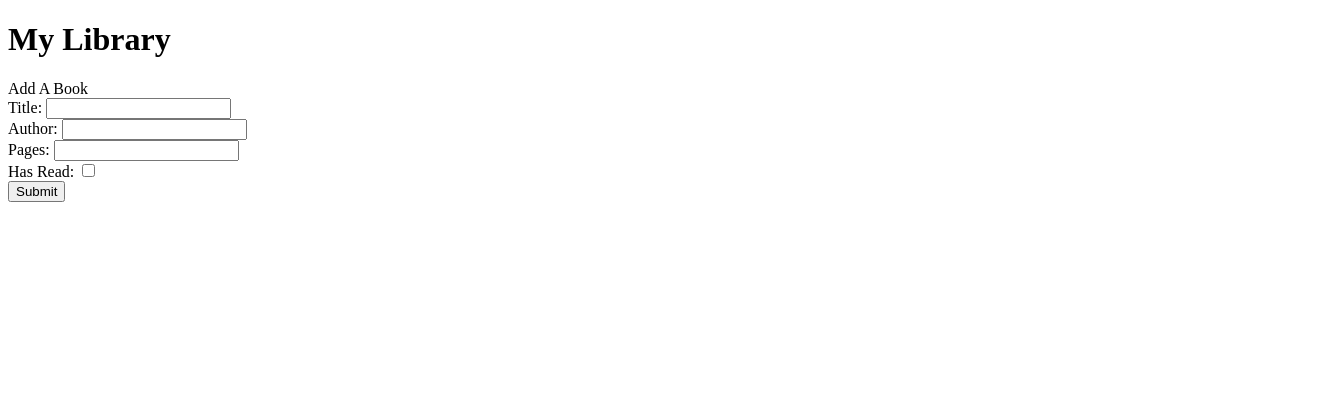
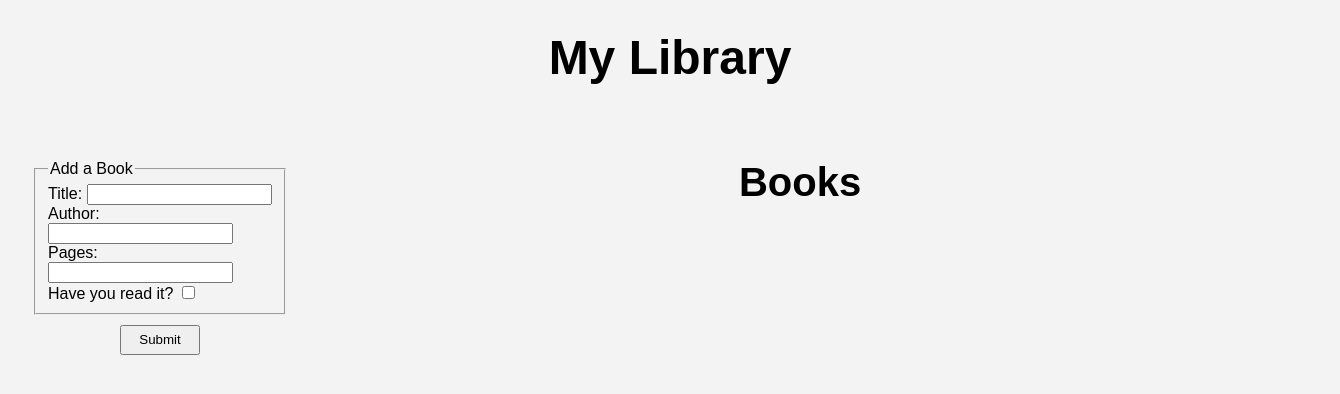
Before and after one commit to mrdoza/myLibrary, a plain HTML site: page index.html in a window 1280 px wide. Shown: the whole page, 1340 px wide, since content can reach past the window. Drawn offline with Linux system fonts and the light colour scheme.

Commit message:
worked on layout fieldset the form 3 x 3 grid layout on the right

```diff
--- a/index.html
+++ b/index.html
@@ -6,21 +6,33 @@
     <title>MyLibrary</title>
     <link rel="stylesheet" href="style.css" />
   </head>
+
   <body>
-    <h1>My Library</h1>
-    Add A Book
-    <form>
+    <header>
+      <h1 class="title">My Library</h1>
+    </header>
+    <div class="main">
+      <div class="leftPane">
+        <form action="example.com/path" method="post">
+          <fieldset>
+            <legend>Add a Book</legend>
             <label for="title">Title:</label>
             <input type="text" id="title" name="title" /><br />
             <label for="author">Author:</label>
             <input type="text" id="author" name="author" /><br />
             <label for="pages">Pages:</label>
             <input type="number" id="pages" name="pages" /><br />
-      <label for="hasRead">Has Read:</label>
+            <label for="hasRead">Have you read it?</label>
             <input type="checkbox" id="hasRead" name="hasRead" /><br />
-      <input type="submit" value="Submit" />
+          </fieldset>
+          <input class="btn" type="submit" value="Submit" />
         </form>
-
+      </div>
+      <div class="rightPane">
+        <h2>Books</h2>
+        <ul id="bookList"></ul>
+      </div>
+    </div>
     <script defer src="script.js"></script>
   </body>
 </html>
--- a/style.css
+++ b/style.css
@@ -0,0 +1,51 @@
+.title {
+  text-align: center;
+  margin: auto;
+  width: 100%;
+  height: 100px;
+  padding: 30px;
+  font-size: 3em;
+}
+
+body {
+  background-color: #f3f3f3;
+  font-family: Arial, sans-serif;
+  margin: 0;
+  padding: 0;
+}
+.main {
+  display: flex;
+}
+.leftPane {
+  flex: 1;
+  height: 100vh;
+}
+.rightPane {
+  flex: 3;
+  display: grid;
+  display: grid;
+  grid-template-columns: repeat(3, 1fr);
+  grid-template-rows: repeat(4, 1fr);
+  height: auto;
+}
+form {
+  display: grid;
+  grid-template-columns: 1fr;
+  grid-template-rows: 1fr 1fr 1fr 1fr 1fr;
+  margin: auto;
+  width: 80%;
+  height: auto;
+}
+h2 {
+  text-align: center;
+  grid-column: 2;
+  grid-row: 1;
+  font-size: 2.5em;
+  margin-top: 0;
+}
+.btn {
+    height: 30px;
+    width: 80px;
+    margin: auto;
+    margin-top: 10px;
+}
```
Lines whose indentation alone changed are shown as unchanged.
